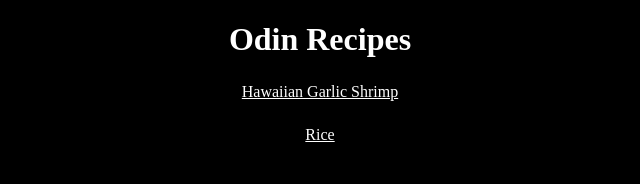
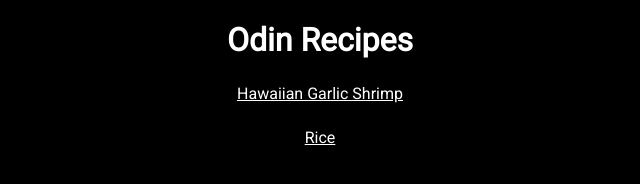
Before and after one commit to ddmbb/odin-recipes2, a plain HTML site: page index.html in a window 1280 px wide. Shown: the full height of the page, 320-960 px from the left. Drawn offline with Linux system fonts and the light colour scheme.

Commit message:
Add fonts

```diff
--- a/index.html
+++ b/index.html
@@ -6,6 +6,9 @@
     <meta http-equiv="X-UA-Compatible" content="IE=edge">
     <meta name="viewport" content="width=device-width, initial-scale=1.0">
     <link rel="stylesheet" href="style.css">
+    <link rel="preconnect" href="https://fonts.googleapis.com">
+    <link rel="preconnect" href="https://fonts.gstatic.com" crossorigin>
+    <link href="https://fonts.googleapis.com/css2?family=Roboto&display=swap" rel="stylesheet">
     <title>Odin Recipes</title>
 </head>
 
--- a/style.css
+++ b/style.css
@@ -1,6 +1,7 @@
 * {
     background-color: black;
     color: white;
+    font-family: 'Roboto', sans-serif;
 }
 
 .recipe-list {
@@ -20,10 +21,6 @@
     margin: 50px auto 50px auto;
 }
 
-/* #description {
-    width: 50%;
-} */
-
 #rice {
     height: auto;
     width: 330px;
```
Also changed, not shown: recipes/rice.html (+3 -0 lines), recipes/shrimp.html (+3 -0 lines).
